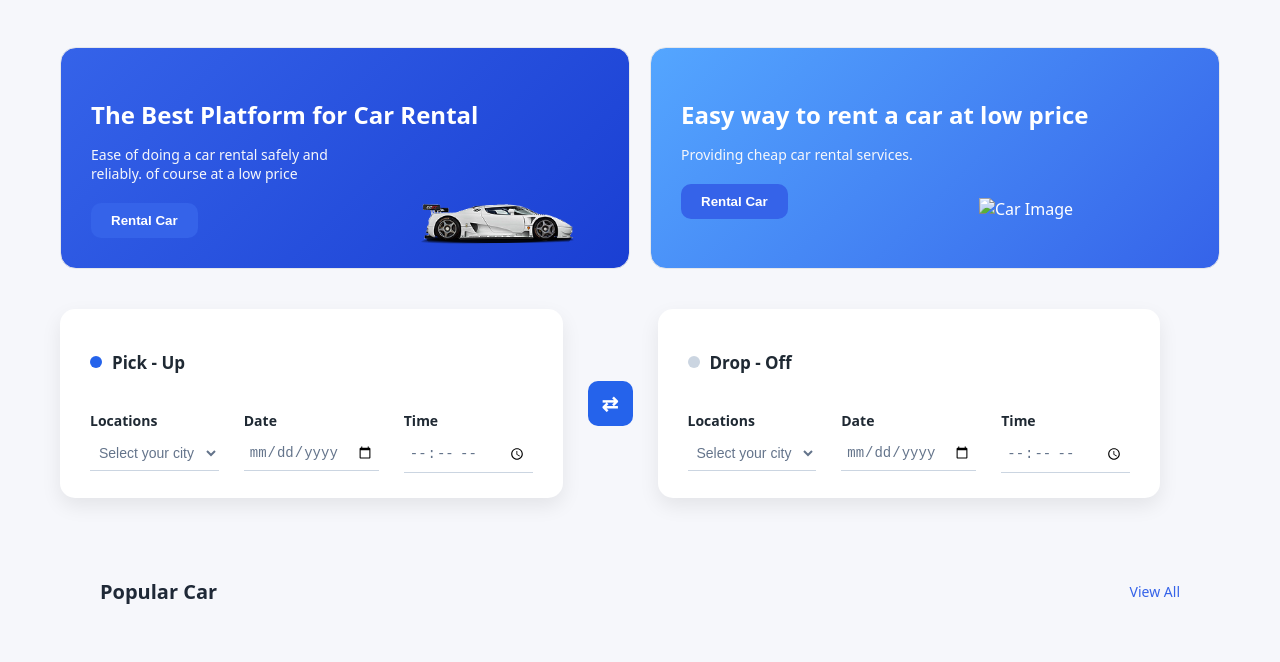
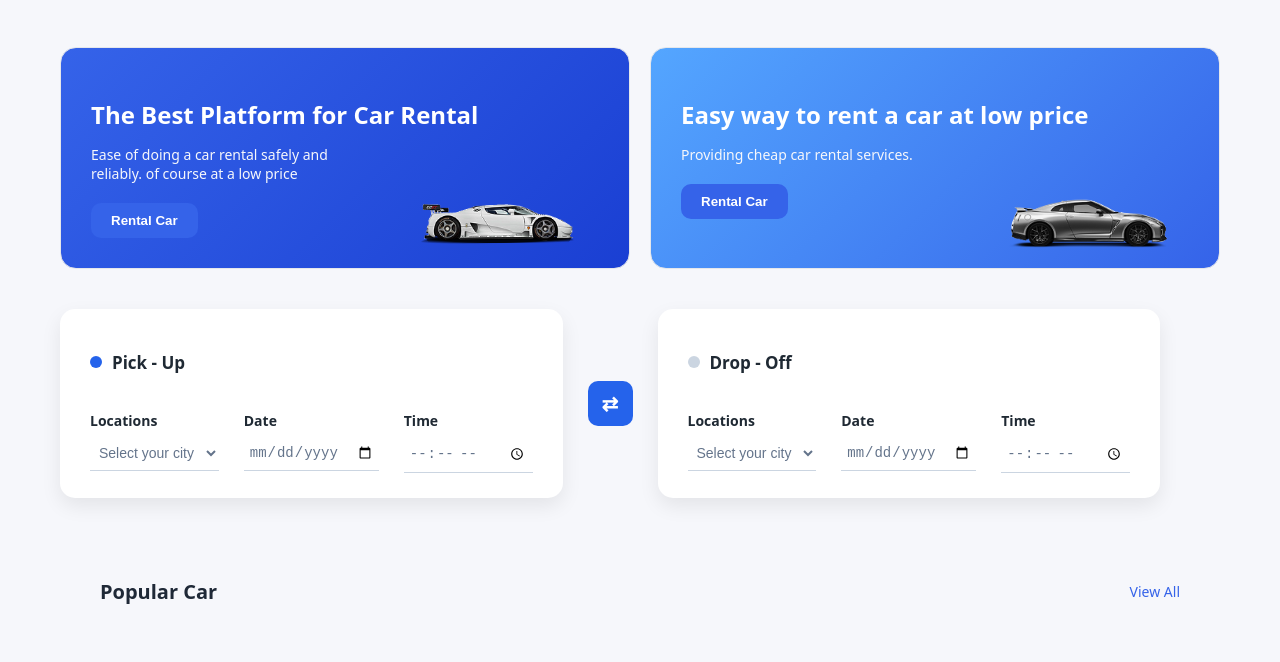
Before and after one commit to Dorian4563/car-rent-replicate, a plain HTML site: page index.html in a window 1280 px wide. Shown: the part 102-764 px from the top of the page. Drawn offline with Linux system fonts and the light colour scheme; the site is published under a folder, as on GitHub Pages, so addresses that start at the root find nothing.

```diff
--- a/index.html
+++ b/index.html
@@ -38,7 +38,7 @@
           <h2>Easy way to rent a car at low price</h2>
           <p>Providing cheap car rental services.</p>
           <button>Rental Car</button>
-          <img src="/asset/image/Car (3).png" alt="Car Image" />
+          <img src="./asset/image/Car (3).png" alt="Car Image" />
         </article>
       </section>
         <section class="booking-container">
```
Also changed, not shown: asset/image/iPhone-13-PRO-127.0.0.1.png (added), 2 other files.
